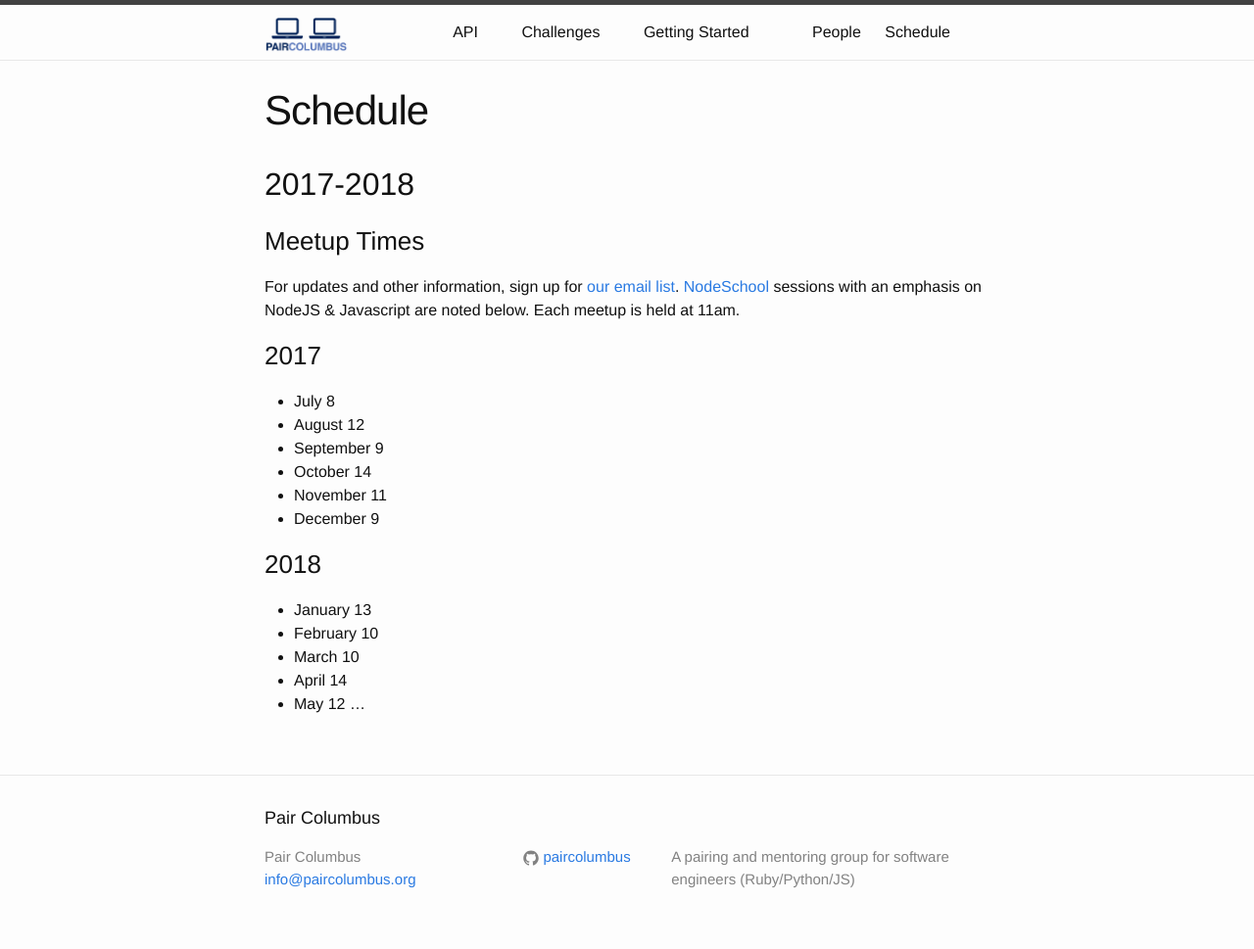
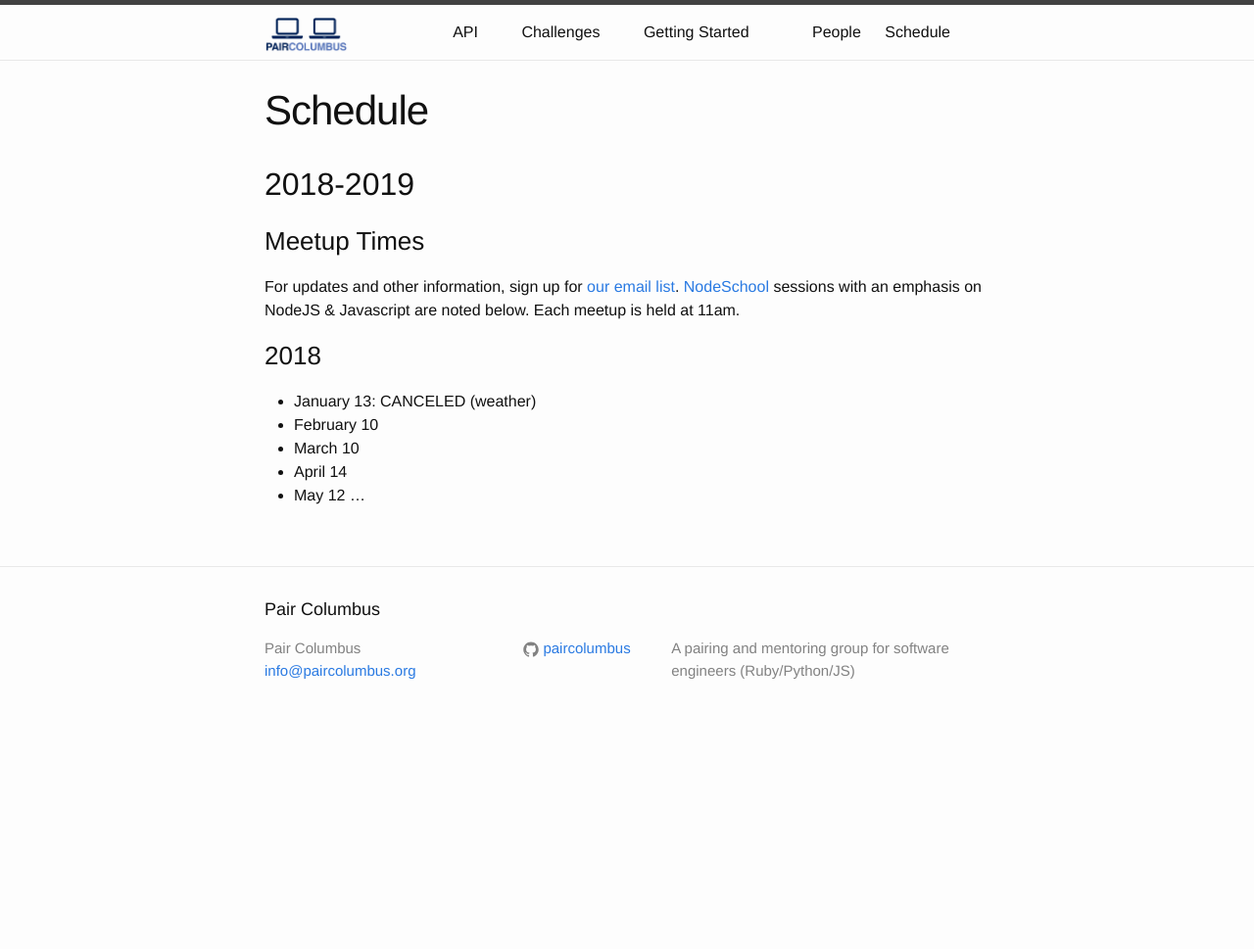
Before and after one commit to paircolumbus/paircolumbus.github.io, a Jekyll site: the page built from pages/schedule.md, in a window 1280 px wide. Shown: the whole page at 98% size. Built offline with Jekyll 4.4.1, drawn with Linux system fonts in a browser that asks for light colours; comment, search, counter and statistics services are not loaded; after the commit the page ends 900 px from its top, so only the background shows below that.

Commit message:
weather cancellation

```diff
--- a/pages/schedule.md
+++ b/pages/schedule.md
@@ -4,21 +4,13 @@ title: Schedule
 permalink: /schedule/
 ---
 
-## 2017-2018
+## 2018-2019
 
 ### Meetup Times
 For updates and other information, sign up for [our email list](http://paircolumbus.org/). [NodeSchool](http://nodeschool.io) sessions with an emphasis on NodeJS & Javascript are noted below. Each meetup is held at 11am.
 
-### 2017
-- July 8
-- August 12
-- September 9
-- October 14
-- November 11
-- December 9
-
 ### 2018
-- January 13
+- January 13: CANCELED (weather)
 - February 10
 - March 10
 - April 14
```
Also changed, not shown: index.md (+2 -0 lines).
